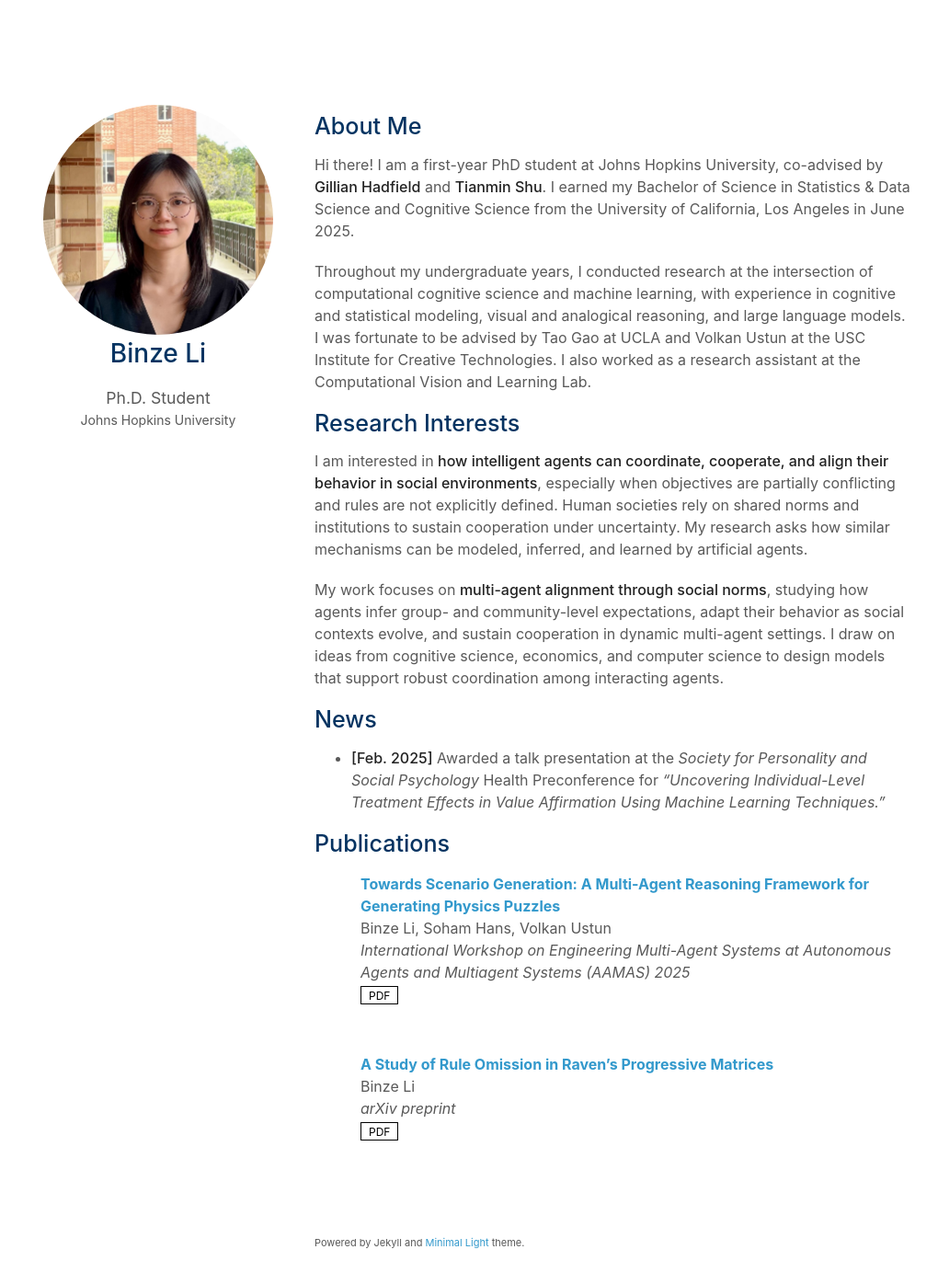
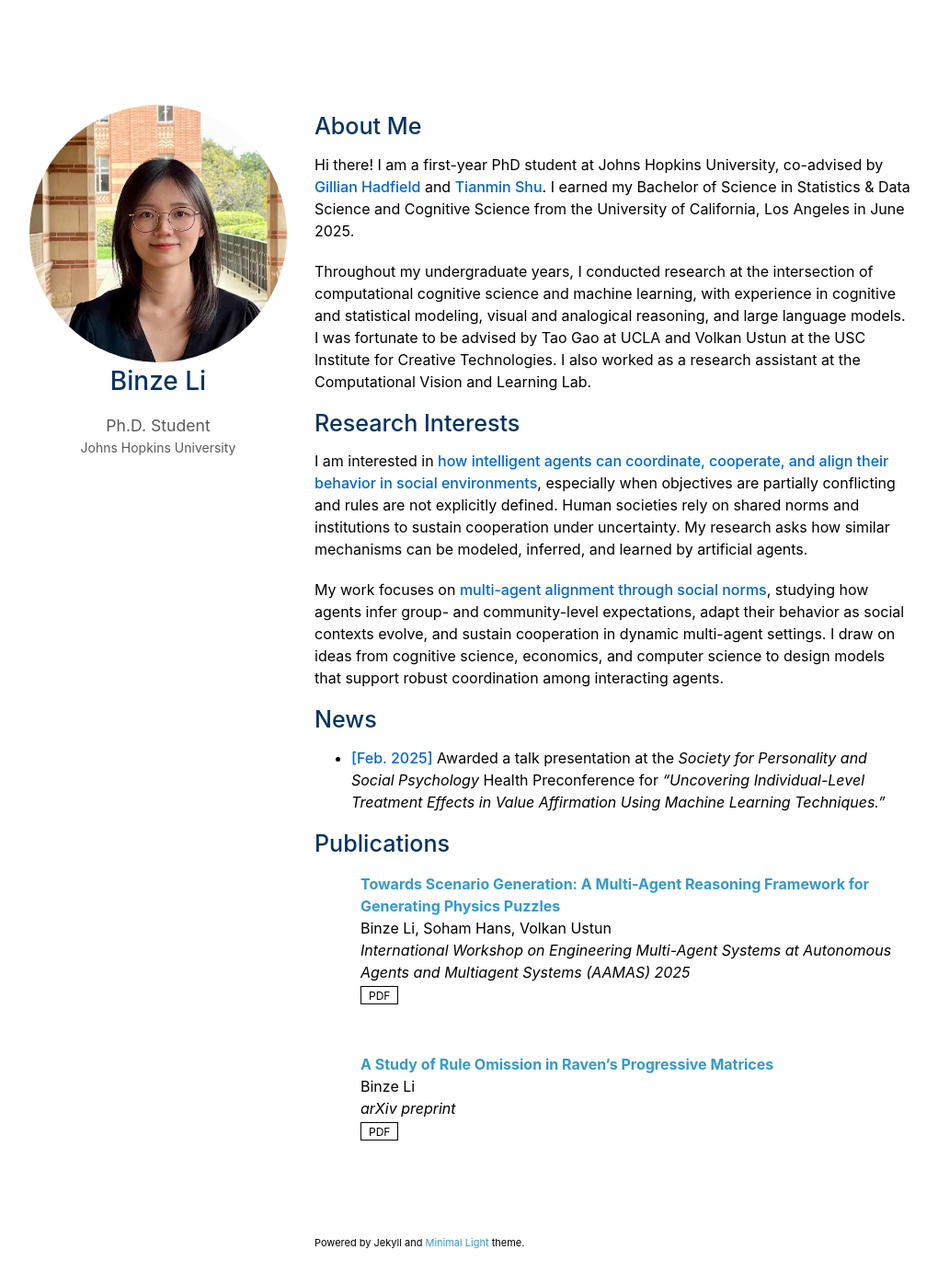
Before and after one commit to binzeli/binzeli.github.io, a Jekyll site: the page built from index.md, in a window 1280 px wide and 1400 px high. Shown: the top 1396 px of the window at 92% size, without its empty margins (128-1148 px from the left). Built offline with Jekyll 4.4.1, drawn with Linux system fonts in a browser that asks for light colours; a style sheet for code colours, icons or effects is not loaded; our own code applies the rules of GitHub Pages for plain Markdown files.

Commit message:
change color

```diff
--- a/_sass/minimal-light-no-dark-mode.scss
+++ b/_sass/minimal-light-no-dark-mode.scss
@@ -170,8 +170,8 @@ papertitle {
 
       .image.avatar img {
       border-radius: 50% !important;
-      width: 250px !important;
-      height: 250px !important;
+      width: 280px !important;
+      height: 280px !important;
       padding: 0 !important;
       object-fit: cover;
 }
@@ -337,7 +337,7 @@ header ul a:active {
 }
 
 strong {
-  color:#222;
+  color:#0066cc;
   font-weight:500;
 }
 
@@ -358,6 +358,7 @@ section {
   padding-top:4.0em;
   padding-bottom:50px;
   font-size: 16px;
+  color: #000000;
 }
 
 small {
--- a/_sass/minimal-light.scss
+++ b/_sass/minimal-light.scss
@@ -217,8 +217,8 @@ papertitle {
 
       .image.avatar img {
         border-radius: 50% !important;
-        width: 250px !important;
-        height: 250px !important;
+        width: 280px !important;
+        height: 280px !important;
         padding: 0 !important;
         object-fit: cover;
       }
@@ -410,7 +410,7 @@ header ul a:active {
 }
 
 strong {
-  color:#222;
+  color:#0066cc;
   font-weight:500;
 }
 
@@ -437,6 +437,7 @@ section {
   padding-top:4.0em;
   padding-bottom:50px;
   font-size: 16px;
+  color: #000000;
 }
 
 small {
```
